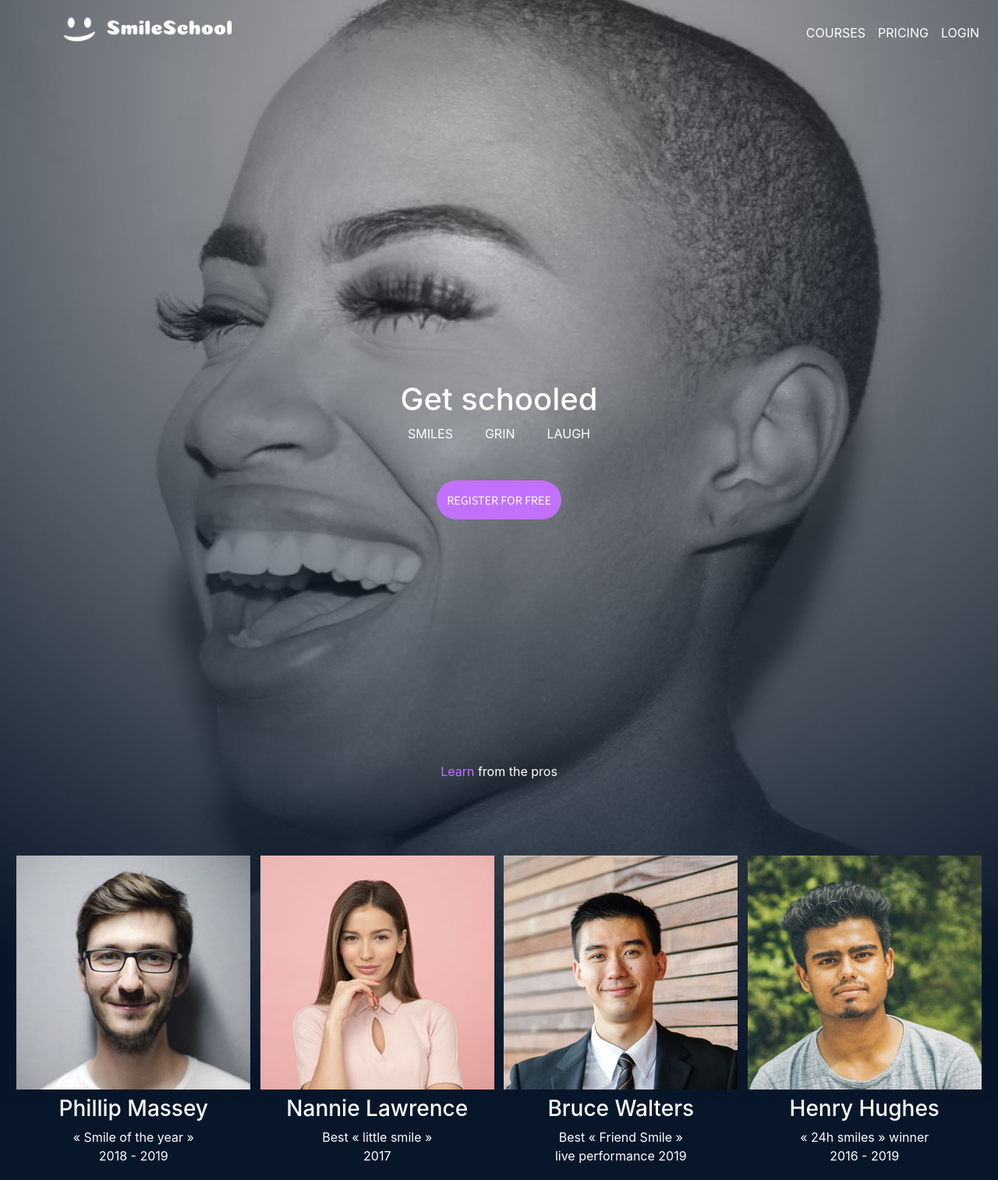
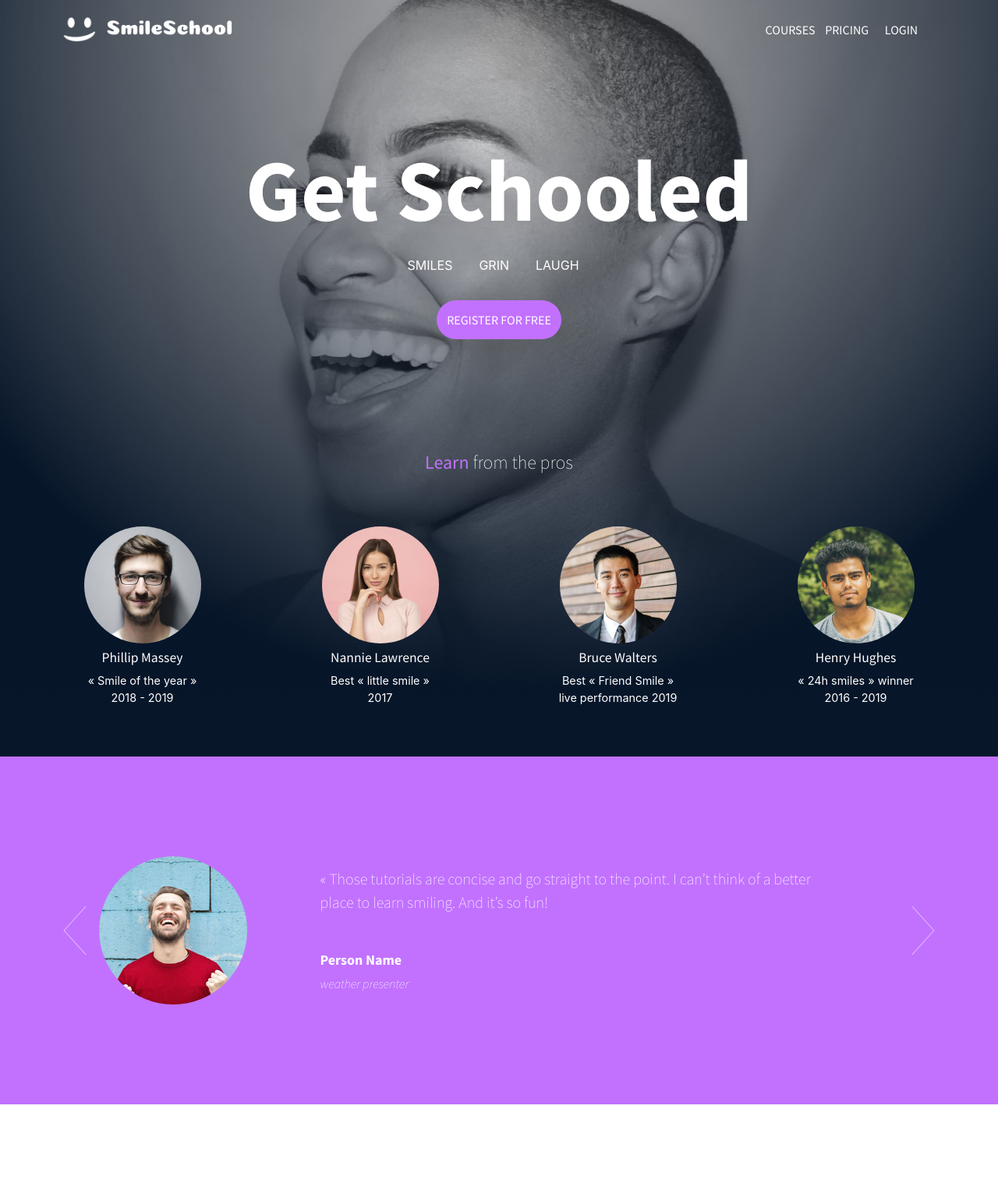
Before and after one commit to Nicolanz/holberton-smiling-school, a plain HTML site: page 1-homepage.html in a window 1280 px wide. Shown: the top 1513 px of the page at 78% size. After the commit the page ends 1416 px from the top, so only its background shows below. Drawn offline with nearby package versions, Linux system fonts and the light colour scheme; a web font is replaced by a local one.

Commit message:
carousel

```diff
--- a/1-homepage.html
+++ b/1-homepage.html
@@ -7,79 +7,93 @@
         <link rel="icon" href="images/favicon.ico">
         <!-- Style files -->
         <link rel="stylesheet" href="styles.css">
+
+        <!-- Google fonts -->
+        <link href="https://fonts.googleapis.com/css?family=Source+Sans+Pro&display=swap" rel="stylesheet">
+        <link href="https://fonts.googleapis.com/css?family=Coiny&display=swap" rel="stylesheet">
+
         <!-- bootstrap -->
-        <link rel="stylesheet" href="https://stackpath.bootstrapcdn.com/bootstrap/4.4.1/css/bootstrap.min.css" integrity="sha384-Vkoo8x4CGsO3+Hhxv8T/Q5PaXtkKtu6ug5TOeNV6gBiFeWPGFN9MuhOf23Q9Ifjh" crossorigin="anonymous">
         <script src="https://code.jquery.com/jquery-3.4.1.min.js" integrity="sha256-CSXorXvZcTkaix6Yvo6HppcZGetbYMGWSFlBw8HfCJo=" crossorigin="anonymous"></script>
         <script src="https://stackpath.bootstrapcdn.com/bootstrap/4.4.1/js/bootstrap.min.js" integrity="sha384-wfSDF2E50Y2D1uUdj0O3uMBJnjuUD4Ih7YwaYd1iqfktj0Uod8GCExl3Og8ifwB6" crossorigin="anonymous"></script>
         <script src="https://cdnjs.cloudflare.com/ajax/libs/popper.js/1.12.9/umd/popper.min.js" integrity="sha384-ApNbgh9B+Y1QKtv3Rn7W3mgPxhU9K/ScQsAP7hUibX39j7fakFPskvXusvfa0b4Q" crossorigin="anonymous"></script>
+        <link rel="stylesheet" href="https://stackpath.bootstrapcdn.com/bootstrap/4.4.1/css/bootstrap.min.css" integrity="sha384-Vkoo8x4CGsO3+Hhxv8T/Q5PaXtkKtu6ug5TOeNV6gBiFeWPGFN9MuhOf23Q9Ifjh" crossorigin="anonymous">
+
     </head>
     <body>
+
         <!-- header section -->
         <section class="header d-flex flex-column justify-content-between">
-            <!-- nav -->
-            <nav class="navbar navbar-expand-lg navbar-light">
-                <button class="navbar-toggler" type="button" data-toggle="collapse" data-target="#navbarNav" aria-controls="navbarNav" aria-expanded="false" aria-label="Toggle navigation">
-                    <span><label>&#9776;</label></span>
+            <nav class="navbar navbar-expand-lg navbar-light d-flex">
+                <button class="navbar-toggler position-relative" type="button" data-toggle="collapse" data-target="#navbarNav" aria-controls="navbarNav" aria-expanded="false" aria-label="Toggle navigation">
+                    <span class="position-absolute"><label class="holberton_icons-font"></label></span>
                 </button>
                 <a class="navbar-brand m-auto d-flex flex-column flex-lg-row flex-wrap flex-lg-nowrap justify-content-center align-items-center" href="#">
-                    <img class="imgs col-3 col-sm-4 col-lg-2 p-2 " src="images/smile_off.png" alt="">
-                    <img class="imgs col-7 col-sm-8 col-lg-6 p-1" src="images/logo.png" alt="">
+                    <img class="imgs mt-4 mt-lg-0 col-4 col-lg-2 p-2 " src="images/smile_off.png" alt="">
+                    <img class="imgs col-7  col-lg-6 p-1" src="images/logo.png" alt="">
                 </a>
-                <div class="collapse navbar-collapse mt-2" id="navbarNav">
-                    <ul class="navbar-nav ml-auto">
-                        <li class="nav-item m-auto">
-                            <a class="nav-link text-white font" href="#">COURSES</a>
+                <div class="collapse navbar-collapse " id="navbarNav">
+                    <ul class="navbar-nav ml-auto d-flex align-items-center">
+                        <li class="nav-item col-3">
+                            <a class="nav-link btn btn-link text-white regular-font text-center">COURSES</a>
                         </li>
-                        <li class="nav-item m-auto">
-                            <a class="nav-link text-white font" href="#">PRICING</a>
+                        <li class="nav-item col-3">
+                            <a class="nav-link btn btn-link text-white regular-font text-center">PRICING</a>
                         </li>
-                        <li class="nav-item m-auto">
-                            <a class="nav-link text-white font" href="#">LOGIN</a>
+                        <li class="nav-item col-3">
+                            <a class="nav-link btn btn-link text-white regular-font text-center">LOGIN</a>
                         </li>
                     </ul>
                 </div>
             </nav>
-            <!-- description header -->
-            <div class="text-white">
-                <div class="d-flex flex-column flex-wrap justify-content-between col-12">
-                    <div class="min-vh-100 d-flex flex-column align-items-center justify-content-center col-12">
-                        <h1 class="text-center margin-auto">Get schooled</h1>
-                        <span class="d-flex flex-row justify-content-around col-10 col-sm-7 col-md-3 col-lg-3">
-                            <a class="font text-decoration-none text-white" href="">SMILES</a>
-                            <a class="font text-decoration-none text-white" href="">GRIN</a>
-                            <a class="font text-decoration-none text-white" href="">LAUGH</a>
-                        </span>
-                        <button href="" class="btn btn-global mt-5">REGISTER FOR FREE</button>
-                    </div>
-                    <span class="mb-5 align-self-center"><span style="color: #C271FF">Learn</span> from the pros</span>
+            <div class="text-white d-flex align-items-center justify-content-center flex-wrap ">
+                <h1 class="bold-font first_title">Get Schooled</h1>
+                <ul class="nav justify-content-center col-12">
+                    <li class="nav-item">
+                        <a class="nav-link btn btn-link text-decoration-none">SMILES</a>
+                    </li>
+                    <li class="nav-item">
+                        <a class="nav-link btn btn-link text-decoration-none" >GRIN</a>
+                    </li>
+                    <li class="nav-item">
+                        <a class="nav-link btn btn-link text-decoration-none" >LAUGH</a>
+                    </li>
+                </ul>
+                <button class="btn btn-global shadow-lg mt-4">REGISTER FOR FREE</button>
+            </div>
+            <div class="d-flex flex-column align-items-center text-white col-12 pros">
+                <div>
+                    <p class="light-font">
+                        <span class="regular-font">Learn</span>
+                        from the pros
+                    </p>
                 </div>
-                <div class="d-flex flex-row flex-wrap justify-content-around col-12 mt-5 mb-5">
+                <div class="d-flex flex-row flex-wrap justify-content-around col-12 mt-5 ">
                     <div class="col-6 col-lg-3 d-flex flex-column align-items-center">
                         <img src="images/profile_1.jpg" class="profile_images" alt="">
-                        <h3 class="text-center mt-md-2 mt-3">Phillip Massey</h3>
-                        <p class="text-center">« Smile of the year »<br>2018 - 2019</p>
+                        <h3 class="text-center mt-md-2 mt-3 regular-font">Phillip Massey</h3>
+                        <p class="text-center">« Smile of the year »<br>2018 - 2019</p>
                     </div>
                     <div class="col-6 col-lg-3 d-flex flex-column align-items-center">
                         <img src="images/profile_2.jpg" class="profile_images" alt="">
-                        <h3 class="text-center mt-md-2 mt-3">Nannie Lawrence</h3>
-                        <p class="text-center">Best « little smile »<br>2017</p>
+                        <h3 class="text-center mt-md-2 mt-3 regular-font">Nannie Lawrence</h3>
+                        <p class="text-center">Best « little smile »<br>2017</p>
                     </div>
-                    <div class="col-6 col-lg-3 mt-4 mt-lg-auto d-flex flex-column align-items-center">
+                    <div class="col-6 col-lg-3 d-flex flex-column align-items-center my-5 mt-md-0">
                         <img src="images/profile_3.jpg" class="profile_images" alt="">
-                        <h3 class="text-center mt-md-2 mt-3">Bruce Walters</h3>
-                        <p class="text-center">Best « Friend Smile »<br>live performance 2019</p>
+                        <h3 class="text-center mt-md-2 mt-3 regular-font">Bruce Walters</h3>
+                        <p class="text-center">Best « Friend Smile »<br>live performance 2019</p>
                     </div>
-                    <div class="col-6 col-lg-3 mt-4 mt-lg-auto d-flex flex-column align-items-center">
+                    <div class="col-6 col-lg-3 d-flex flex-column align-items-center my-5 mt-md-0">
                         <img src="images/profile_4.jpg" class="profile_images" alt="">
-                        <h3 class="text-center mt-md-2 mt-3">Henry Hughes</h3>
-                        <p class="text-center">« 24h smiles » winner<br> 2016 - 2019</p>
+                        <h3 class="text-center mt-md-2 mt-3 regular-font">Henry Hughes</h3>
+                        <p class="text-center">« 24h smiles » winner<br> 2016 - 2019</p>
                     </div>
                 </div>
             </div>
         </section>
 
-        <!-- Carousel Section -->
-        <section id="carouselExampleControls" class="carousel slide my_slider" data-ride="carousel">
+         <!-- carousel section -->
+         <section id="carouselExampleControls" class="carousel slide my_slider" data-ride="carousel">
             <div class="carousel-inner">
               <!-- Main div target -->
               <div class="carousel-item active mt-5 mb-5 text-white">
@@ -88,7 +102,7 @@
                         <img class="" src="images/profile_5.jpg" alt="">
                     </div>
                     <div class="col-12 mt-5 mt-md-0 col-md-8">
-                        <p>« Those tutorials are concise and go straight to the point. I can’t think of a better place to learn smiling. And it’s so fun!</p>
+                        <p>« Those tutorials are concise and go straight to the point. I can’t think of a better place to learn smiling. And it’s so fun!</p>
                         <div class="mt-5">
                             <h2>Person Name</h2>
                             <span>weather presenter</span>
@@ -102,7 +116,7 @@
                         <img class="" src="images/profile_5.jpg" alt="">
                     </div>
                     <div class="col-12 mt-5 mt-md-0 col-md-8">
-                        <p>« Those tutorials are concise and go straight to the point. I can’t think of a better place to learn smiling. And it’s so fun!</p>
+                        <p>« Those tutorials are concise and go straight to the point. I can’t think of a better place to learn smiling. And it’s so fun!</p>
                         <div class="mt-5">
                             <h2>Person Name</h2>
                             <span>weather presenter</span>
@@ -116,7 +130,7 @@
                         <img class="" src="images/profile_5.jpg" alt="">
                     </div>
                     <div class="col-12 mt-5 mt-md-0 col-md-8">
-                        <p>« Those tutorials are concise and go straight to the point. I can’t think of a better place to learn smiling. And it’s so fun!</p>
+                        <p>« Those tutorials are concise and go straight to the point. I can’t think of a better place to learn smiling. And it’s so fun!</p>
                         <div class="mt-5">
                             <h2>Person Name</h2>
                             <span>weather presenter</span>
@@ -130,7 +144,7 @@
                         <img class="" src="images/profile_5.jpg" alt="">
                     </div>
                     <div class="col-12 mt-5 mt-md-0 col-md-8">
-                        <p>« Those tutorials are concise and go straight to the point. I can’t think of a better place to learn smiling. And it’s so fun!</p>
+                        <p>« Those tutorials are concise and go straight to the point. I can’t think of a better place to learn smiling. And it’s so fun!</p>
                         <div class="mt-5">
                             <h2>Person Name</h2>
                             <span>weather presenter</span>
@@ -149,5 +163,6 @@
               <span class="sr-only">Next</span>
             </a>
         </section>
+
     </body>
 </html>
--- a/styles.css
+++ b/styles.css
@@ -132,6 +132,35 @@
     font-size: 0.9rem;
 }
 
+/* carousel styles */
+.my_slider{
+    min-height: 350px;
+    background-color: var(--global-color);
+}
+.next-icon, .prev-icon{
+    font-family: var(--holberton-icons);
+    font-size: 100px;
+}
+.div-slider{
+    min-height: 350px ;
+}
+.my_slider .div-slider div img{
+    border-radius: 50%;
+    width: 190px;
+    height: 190px;
+}
+.my_slider .div-slider div p{
+    font-family: var(--font-light);
+    font-size: 20px;
+}
+.my_slider .div-slider div div h2{
+    font-family: var(--font-bold);
+    font-size: 18px;
+}
+.my_slider .div-slider div div span{
+    font-family: var(--font-italic-light);
+}
+
 
 /* media queries */
 @media only screen and (max-width: 576px){
```
